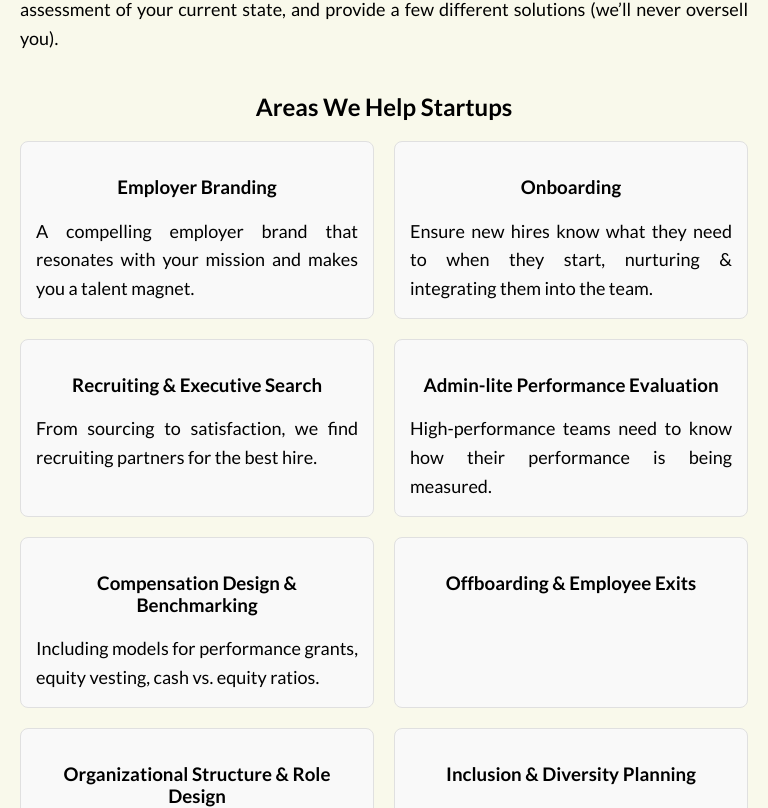
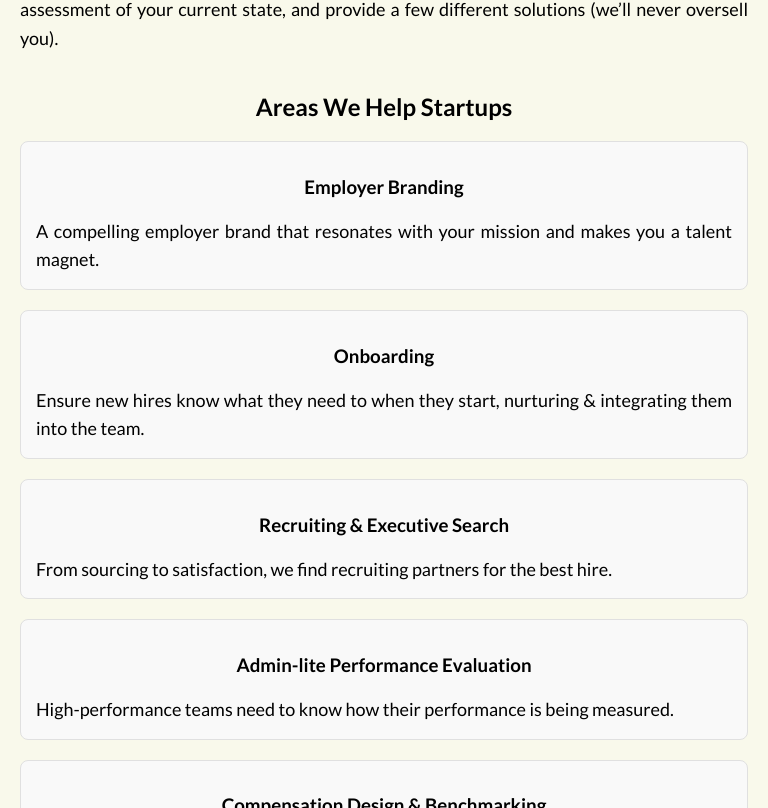
Before and after one commit to lucasamagno/vatalarocoaching, a Vue app: page /startups in a window 768 px wide. Shown: the part 1052-1860 px from the top of the page. Built offline with nearby package versions, Linux system fonts and the light colour scheme; a web font is replaced by a local one.

Commit message:
adjust people operations box media queries

```diff
--- a/src/components/PeopleOperations.vue
+++ b/src/components/PeopleOperations.vue
@@ -115,17 +115,25 @@ const areas = ref([
   text-align: center;
 }
 
+/* For large screens where we can fit 5 items per row */
+@media (min-width: 1025px) {
+  .areas-of-help .areas-grid {
+    grid-template-columns: repeat(5, 1fr); /* 5 items per row */
+  }
+}
+
+/* For medium screens where we switch to 2 items per row */
 @media (max-width: 1024px) {
-  /* Tablet styles */
   .people-operations-container {
     max-width: 90%;
     padding: 30px;
   }
   .areas-of-help .areas-grid {
-    grid-template-columns: repeat(3, 1fr);
+    grid-template-columns: repeat(2, 1fr); /* 2 items per row */
   }
 }
 
+/* Adjustments for smaller screens remain unchanged */
 @media (max-width: 768px) {
   /* Mobile styles */
   .people-operations-container {
@@ -133,15 +141,7 @@ const areas = ref([
     padding: 20px;
   }
   .areas-of-help .areas-grid {
-    grid-template-columns: 1fr;
-  }
-}
-
-/* Additional media queries for specific mobile dimensions */
-@media (min-width: 768px) and (max-width: 1024px) {
-  /* Specific styles for tablets */
-  .areas-of-help .areas-grid {
-    grid-template-columns: repeat(2, 1fr);
+    grid-template-columns: 1fr; /* 1 item per row */
   }
 }
 </style>
```
Also changed, not shown: src/router.js (line endings or trailing spaces), 7 other files (tests, documents, lock files or other folders).
